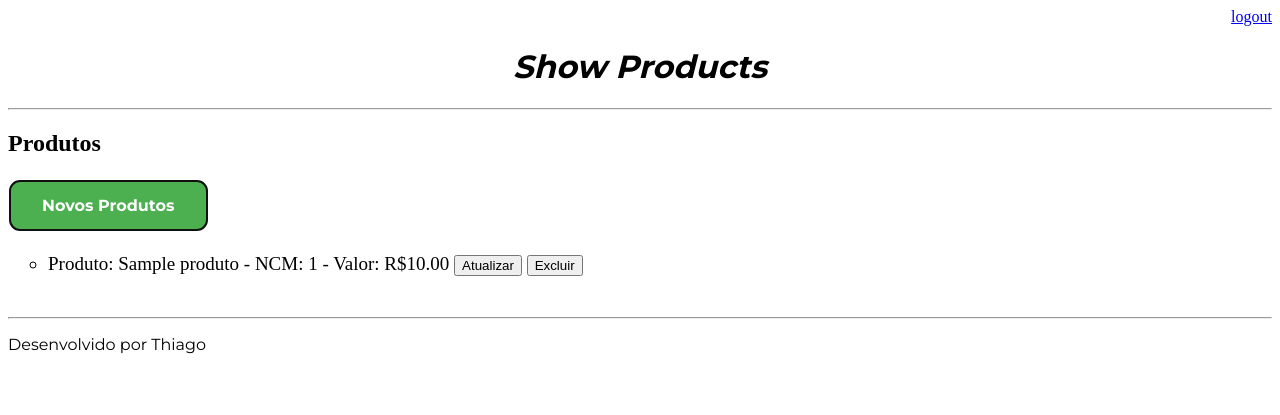
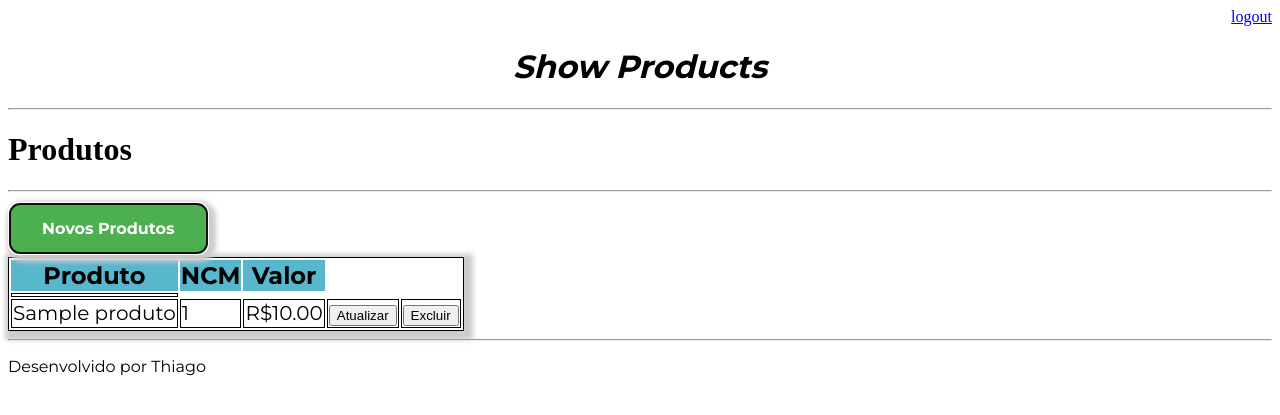
Before and after one commit to tlima1011/omnia, a Django app: page /produto/ in a window 1280 px wide. Shown: the top 415 px of the page. Run offline with Django 3.2, Linux system fonts and the light colour scheme; a user stored in the database is signed in; tables that the repository leaves empty hold one stand-in row (values such as "Sample post").

Commit message:
html aprimoramento com css

```diff
--- a/templates/model-page.html
+++ b/templates/model-page.html
@@ -16,11 +16,32 @@
         cursor: pointer;
         font-weight: bold;
         font-family: 'Montserrat';
+        box-shadow:         3px 3px 5px 6px #ccc;
     }
     .button1 {background-color: #4CAF50;}
     .button2 {background-color: #DAA520;}
     .button3 {background-color: #FF6347;}
     .button4 {background-color: #A52A2A;}
+    .button1 a:hover{
+        background-color: #A52A2A;
+        text-decoration: underline;
+        font-size: 20px;
+    }
+    table {
+        -moz-box-shadow:    3px 3px 5px 6px #ccc;
+        -webkit-box-shadow: 3px 3px 5px 6px #ccc;
+        box-shadow:         3px 3px 5px 6px #ccc;
+        border: 1px solid black;
+    }
+    table thead{
+        background-color: #58B6CD;
+        font-size: 24px;
+        font-family: 'Montserrat';
+    }
+    td{
+        border: 1px solid black;
+        font-family: 'Montserrat';
+    }
     </style>
 </head>
 <body>
--- a/templates/produto.html
+++ b/templates/produto.html
@@ -1,20 +1,42 @@
 {% extends "model-page.html" %}
 
 {% block content %}
-    <h1 align="center" style="font-family:montserrat"><i>Show Products</i></h1>
+<h1 align="center" style="font-family:montserrat" xmlns:background-color="http://www.w3.org/1999/xhtml"><i>Show Products</i></h1>
     <hr>
-    <h2>Produtos</h2>
+    <h1>Produtos</h1>
+    <hr>
     <a href="cadastro/">
         <button class="button button1" autofocus>Novos Produtos</button>
     </a>
-    <ul style="font-size:19px">
-        {% for produto in produto %}
-            <li style="list-style-type:circle">Produto: {{ produto.nome }} - NCM: {{ produto.ncm}} - Valor: R${{ produto.valor }}
-                <a href="cadastro/?id={{ produto.id }}"><button type="button">Atualizar</button></a>
-                <a href="cadastro/delete/{{ produto.id }}/"><button type="button">Excluir</button></a>
-            </li>
-            <br>
-        {% endfor %}
-    </ul>
+    <table style="font-size:20px" border: 1px;>
+        <thead>
+            <tr>
+                <th>Produto</th>
+                <th>NCM</th>
+                <th>Valor</th>
+            </tr>
+        </thead>
+        <td>
+            {% for produto in produto %}
+                <tr>
+                    <td>
+                        {{ produto.nome }}
+                    </td>
+                    <td>
+                        {{ produto.ncm}}
+                    </td>
+                    <td>
+                        R${{ produto.valor }}
+                    </td>
+                    <td>
+                        <a href="cadastro/?id={{ produto.id }}"><button type="button">Atualizar</button></a>
+                    </td>
+                    <td>
+                        <a href="cadastro/delete/{{ produto.id }}/"><button type="button">Excluir</button></a>
+                    </td>
+                </tr>
+            {% endfor %}
+        </td>
+    </table>
 {% endblock %}
 {% include "model-footer.html" %}
```
